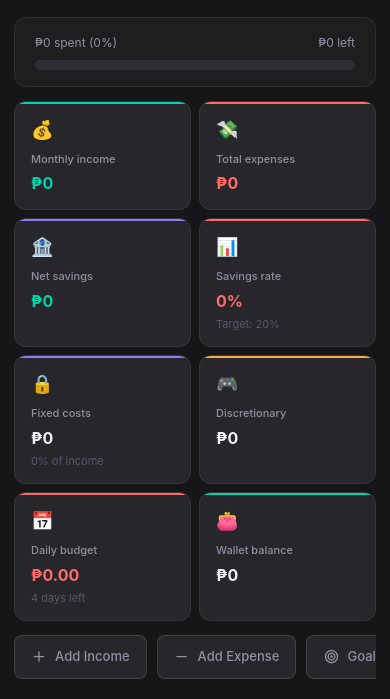
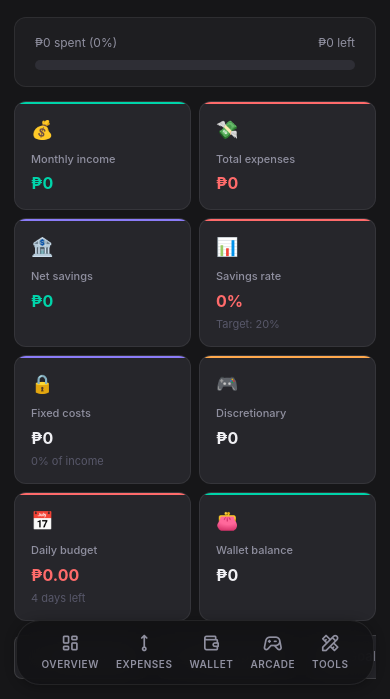
Before and after one commit to Jabicodes/Peralytics, a website: page index.html in a window 390 px wide. Shown: the part 143-842 px from the top of the page. Drawn offline with nearby package versions, Linux system fonts and the light colour scheme; files that its build step writes are made by us from their sources.

Commit message:
Revert "fixed icon tab"
This reverts commit 9d4c3269b641e4e505a7c31bb54a36b0ee388a06.

```diff
--- a/index.html
+++ b/index.html
@@ -800,8 +800,40 @@
   </div><!-- .main -->
 </div><!-- .layout -->
 
+<!-- Mobile Floating Bottom Nav -->
+<nav class="mobile-bottom-nav">
+  <button class="mobile-nav-btn" data-tab="overview" onclick="switchTab('overview')" ontouchend="event.preventDefault();switchTab('overview')">
+    <i class="ti ti-layout-dashboard"></i>
+    <span>Overview</span>
+  </button>
+  <button class="mobile-nav-btn" data-tab="expenses" onclick="switchTab('expenses')" ontouchend="event.preventDefault();switchTab('expenses')">
+    <i class="ti ti-arrow-up-circle"></i>
+    <span>Expenses</span>
+  </button>
+  <button class="mobile-nav-btn" data-tab="wallet" onclick="switchTab('wallet')" ontouchend="event.preventDefault();switchTab('wallet')">
+    <i class="ti ti-wallet"></i>
+    <span>Wallet</span>
+  </button>
+  <button class="mobile-nav-btn" data-tab="arcade" onclick="switchTab('arcade')" ontouchend="event.preventDefault();switchTab('arcade')">
+    <i class="ti ti-device-gamepad-2"></i>
+    <span>Arcade</span>
+  </button>
+  <button class="mobile-nav-btn" data-tab="tools" onclick="switchTab('tools')" ontouchend="event.preventDefault();switchTab('tools')">
+    <i class="ti ti-tools"></i>
+    <span>Tools</span>
+  </button>
+</nav>
 
 <script src="https://cdn.jsdelivr.net/npm/chart.js@4.4.1/dist/chart.umd.min.js"></script>
 <script src="app.js"></script>
+<script>
+if ('serviceWorker' in navigator) {
+  window.addEventListener('load', () => {
+    navigator.serviceWorker.register('/service-worker.js')
+      .then(reg => console.log('ServiceWorker registration successful with scope: ', reg.scope))
+      .catch(err => console.error('ServiceWorker registration failed: ', err));
+  });
+}
+</script>
 </body>
 </html>
```
Also changed, not shown: icons/icon-192.png (deleted), icons/icon-512.png (deleted).
